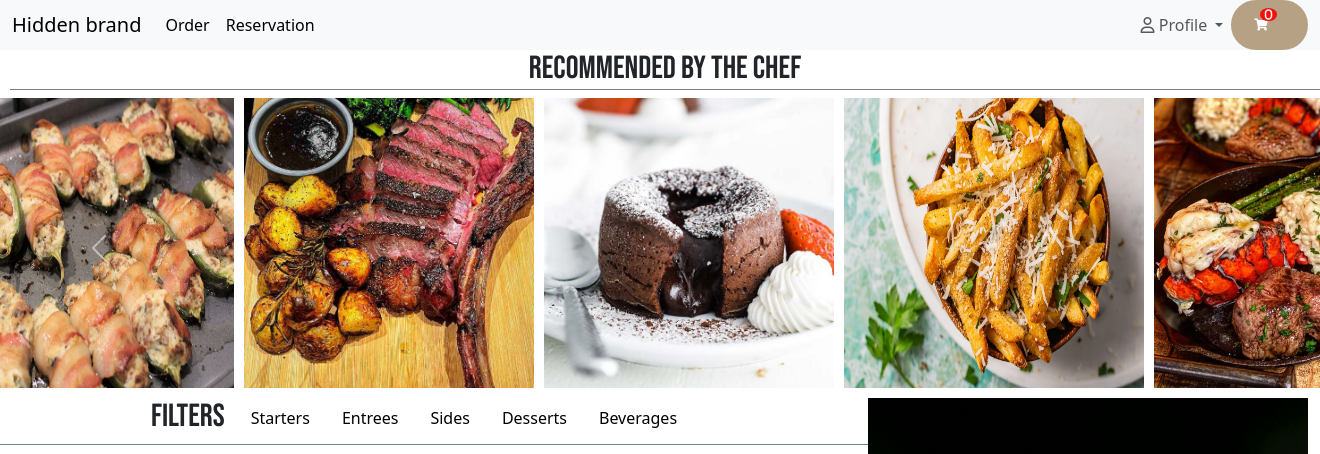
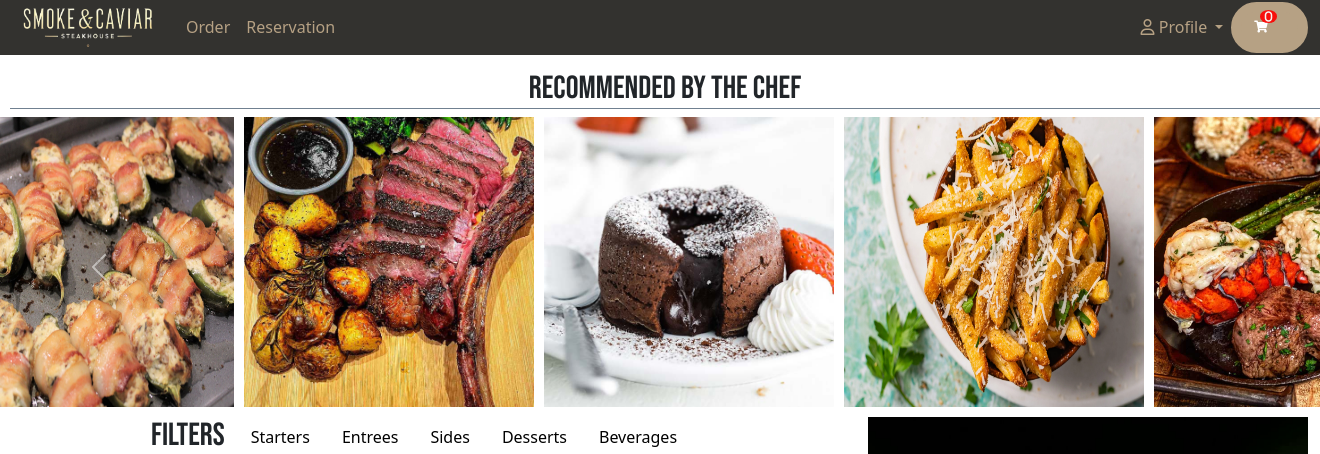
Before and after one commit to Dreiii18/Restaurant, a PHP site: page / in a window 1320 px wide; the page is wider, and only the part inside the window is pictured. Shown: the top 454 px of that part. Run offline with PHP 8.4, Linux system fonts and the light colour scheme; data that the repository does not hold is empty; some libraries are stand-ins or nearby versions.

Commit message:
added logo styled nav bar and footer

```diff
--- a/frontend/css/main.css
+++ b/frontend/css/main.css
@@ -12,6 +12,24 @@
 
     }
 }
+
+/* nav bar styling */
+.container-fluid{
+    background-color: rgb(51, 50, 47);
+}
+
+.nav-link, .navbar-nav .nav-link.active, footer {
+    color: rgb(182,161,132);
+}
+
+.nav-link:hover, .navbar-nav .nav-link.active:hover{
+    color: wheat;
+}
+
+.bg-body-tertiary{
+    background-color: rgb(51, 50, 47) !important;
+}
+/*******************/
 
 .content {
     flex: 1;
--- a/frontend/css/order.css
+++ b/frontend/css/order.css
@@ -32,6 +32,7 @@
 .carouselTitle{
     margin-left: 10px;
     border-bottom: 1px solid slategrey;
+    padding-top: 15px;
 }
 
 .carousel-item img{
--- a/frontend/header.php
+++ b/frontend/header.php
@@ -33,7 +33,9 @@ function profile() {
                 <span class="navbar-toggler-icon"></span>
             </button>
             <div class="collapse navbar-collapse" id="navbarTogglerDemo01">
-            <a class="navbar-brand" href="#">Hidden brand</a>
+            <a class="navbar-brand" href="index.php">
+                <img src="frontend/images/navbarlogo.png" style="width:150px;" class="logo" alt="Smoke & Caviar">
+            </a>
             <ul class="navbar-nav me-auto mb-2 mb-lg-0">
                 <?php
                 if (isset($_SESSION['user'])) {
```
Also changed, not shown: frontend/images/navbarlogo.png (added).
